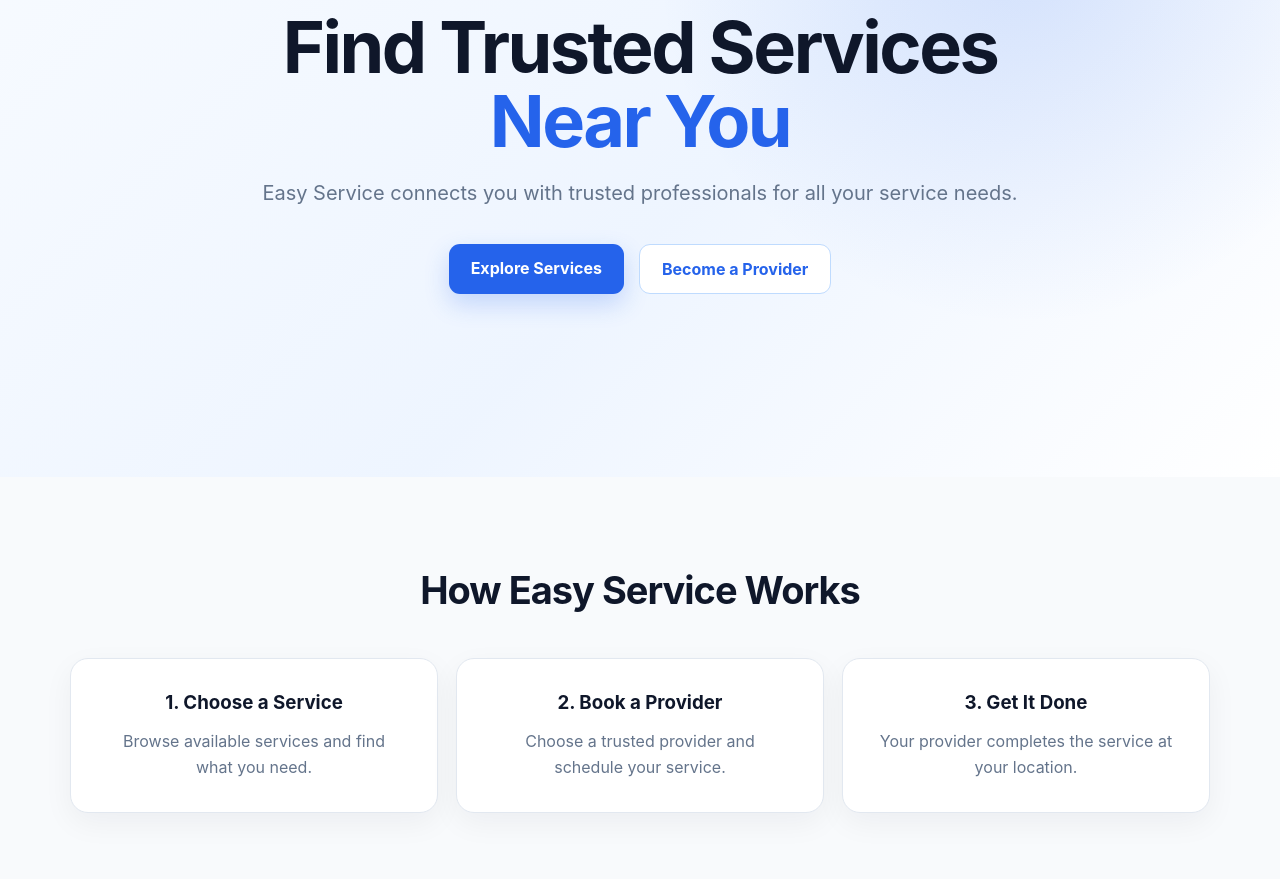
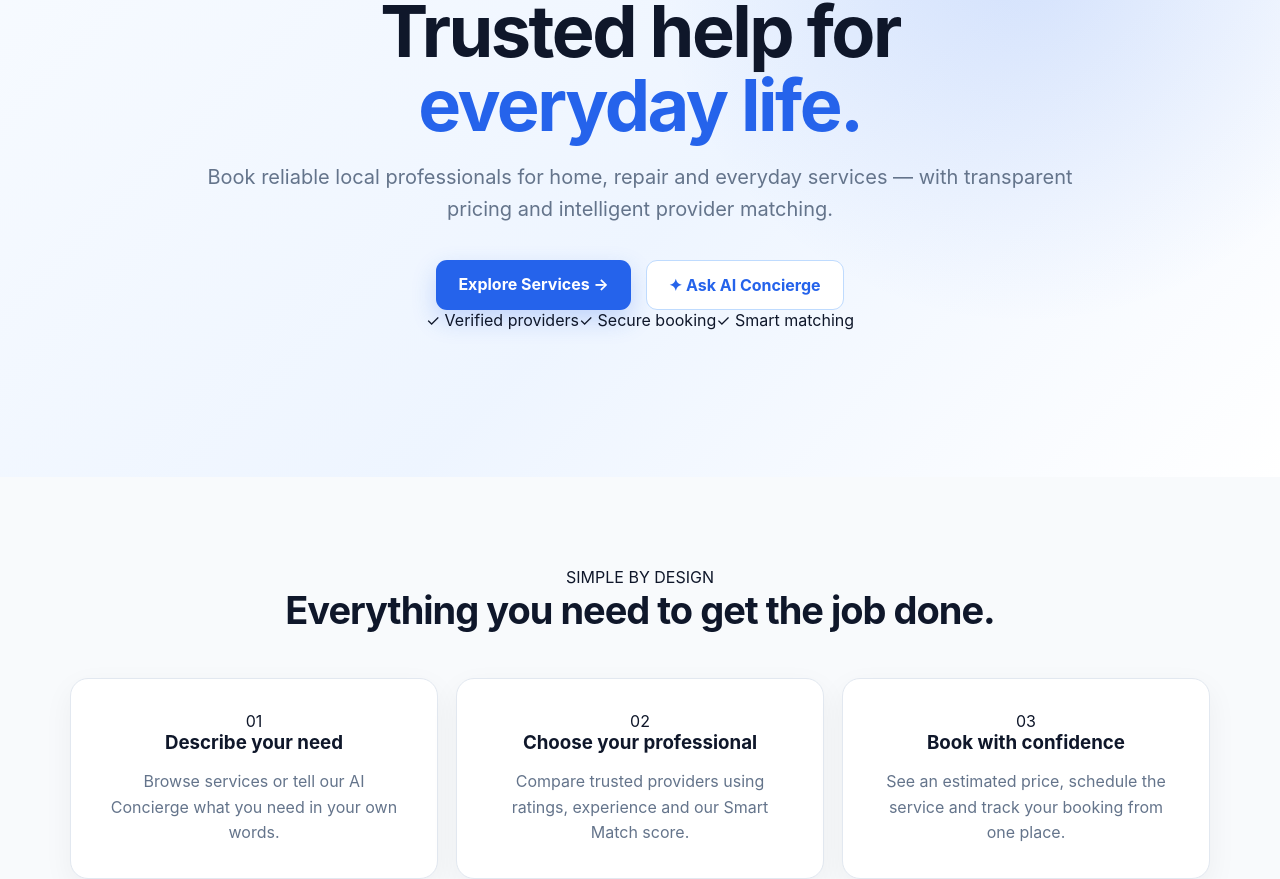
Before and after one commit to sagggar112/easyservice-nepal, a React (Vite) app in the folder client/: page / in a window 1280 px wide. Shown: the part 239-1118 px from the top of the page. Built offline with nearby package versions, Linux system fonts and the light colour scheme.

Commit message:
feat: redesign homepage for marketplace experience

```diff
--- a/client/src/pages/Home.jsx
+++ b/client/src/pages/Home.jsx
@@ -3,65 +3,33 @@ import { Link } from "react-router-dom";
 function Home() {
   return (
     <div className="home">
-
       <section className="hero">
-
         <div className="hero-content">
-          <h1>
-            Find Trusted Services
-            <br />
-            <span>Near You</span>
-          </h1>
-
-          <p>
-            Easy Service connects you with trusted professionals
-            for all your service needs.
-          </p>
-
+          <span className="eyebrow">EASYSERVICE NEPAL</span>
+          <h1>Trusted help for<br /><span>everyday life.</span></h1>
+          <p>Book reliable local professionals for home, repair and everyday services — with transparent pricing and intelligent provider matching.</p>
           <div className="hero-buttons">
-            <Link to="/services" className="primary-btn">
-              Explore Services
-            </Link>
-
-            <Link to="/register" className="secondary-btn">
-              Become a Provider
-            </Link>
+            <Link to="/services" className="primary-btn">Explore Services →</Link>
+            <Link to="/ai-assistant" className="secondary-btn">✦ Ask AI Concierge</Link>
           </div>
+          <div className="hero-trust"><span>✓ Verified providers</span><span>✓ Secure booking</span><span>✓ Smart matching</span></div>
         </div>
-
       </section>
 
       <section className="how-it-works">
-
-        <h2>How Easy Service Works</h2>
-
+        <span className="eyebrow">SIMPLE BY DESIGN</span>
+        <h2>Everything you need to get the job done.</h2>
         <div className="steps">
-
-          <div className="step-card">
-            <h3>1. Choose a Service</h3>
-            <p>
-              Browse available services and find what you need.
-            </p>
-          </div>
-
-          <div className="step-card">
-            <h3>2. Book a Provider</h3>
-            <p>
-              Choose a trusted provider and schedule your service.
-            </p>
-          </div>
-
-          <div className="step-card">
-            <h3>3. Get It Done</h3>
-            <p>
-              Your provider completes the service at your location.
-            </p>
-          </div>
-
+          <div className="step-card"><span className="step-number">01</span><h3>Describe your need</h3><p>Browse services or tell our AI Concierge what you need in your own words.</p></div>
+          <div className="step-card"><span className="step-number">02</span><h3>Choose your professional</h3><p>Compare trusted providers using ratings, experience and our Smart Match score.</p></div>
+          <div className="step-card"><span className="step-number">03</span><h3>Book with confidence</h3><p>See an estimated price, schedule the service and track your booking from one place.</p></div>
         </div>
-
       </section>
 
+      <section className="home-ai-banner">
+        <div><span className="eyebrow">SMARTER SERVICE DISCOVERY</span><h2>Not sure what service you need?</h2><p>Tell EasyService what is wrong. We'll help identify the right service and guide you to suitable professionals.</p></div>
+        <Link to="/ai-assistant" className="primary-btn">Try AI Concierge →</Link>
+      </section>
     </div>
   );
 }
```
